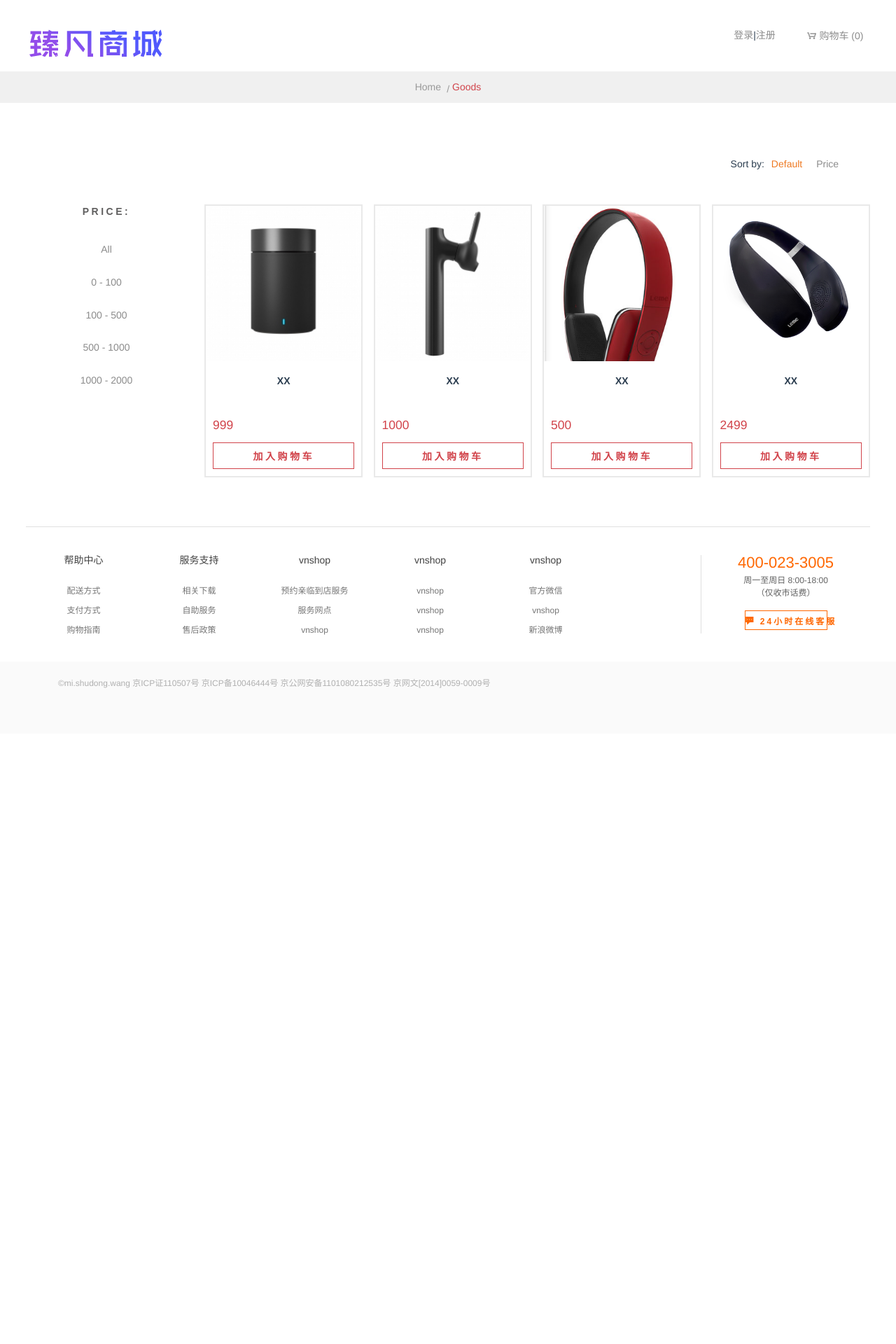
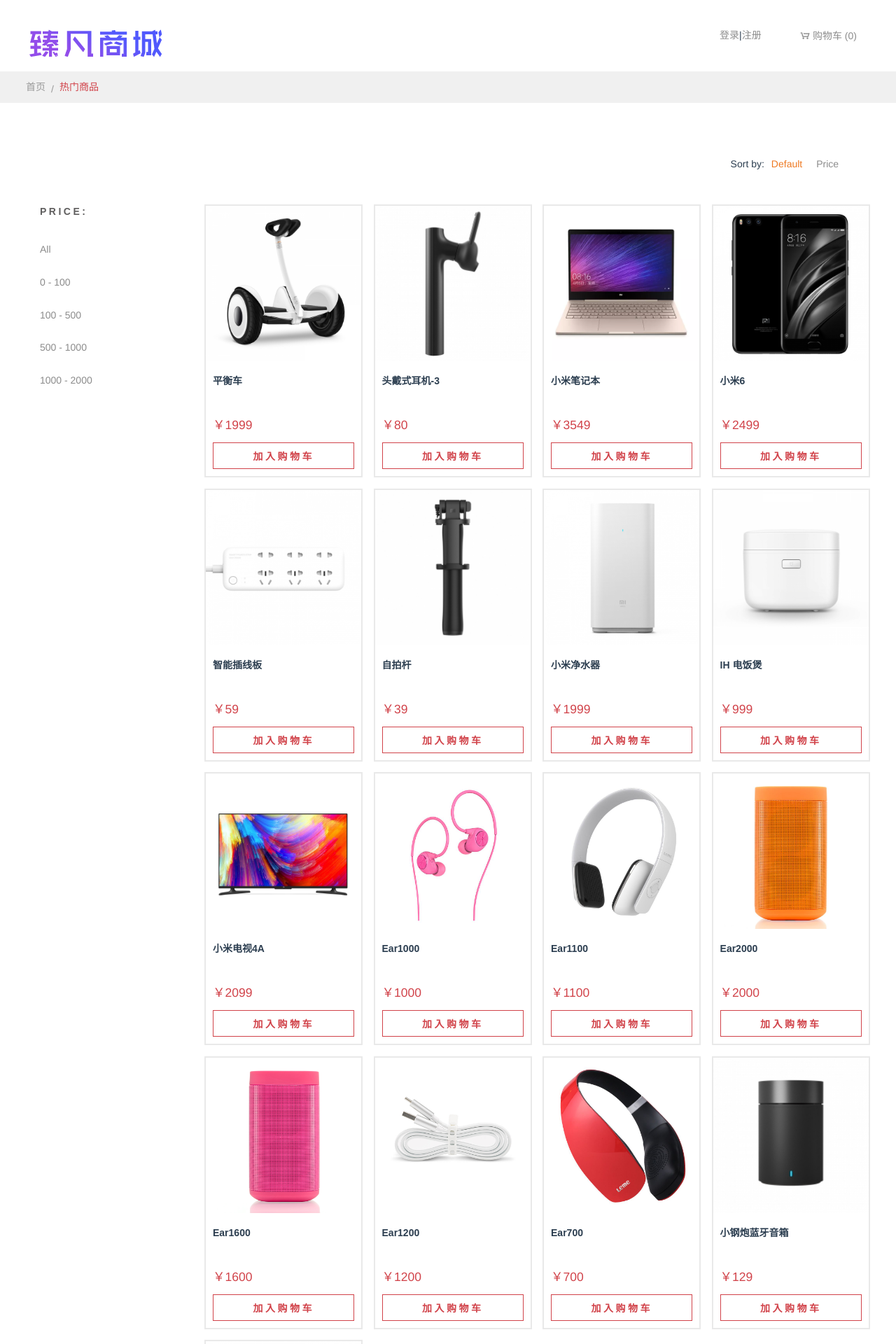
Before and after one commit to lvye1221/shop-web1710, a Vue app: page / in a window 1280 px wide. Shown: the top 1920 px of the page at 70% size. Before the commit the page ends 1048 px from the top, so only its background shows below. Built offline with nearby package versions, Linux system fonts and the light colour scheme.

Commit message:
完成首页模拟数据的加载

```diff
--- a/package.json
+++ b/package.json
@@ -13,7 +13,9 @@
     "build": "node build/build.js"
   },
   "dependencies": {
+    "axios": "^0.18.0",
     "vue": "^2.5.2",
+    "vue-axios": "^2.0.2",
     "vue-router": "^3.0.1"
   },
   "devDependencies": {
--- a/src/App.vue
+++ b/src/App.vue
@@ -35,7 +35,7 @@
   font-family: 'Avenir', Helvetica, Arial, sans-serif;
   -webkit-font-smoothing: antialiased;
   -moz-osx-font-smoothing: grayscale;
-  text-align: center;
+  /* text-align: center; */
   color: #2c3e50;
   /* margin-top: 60px; */
   /* 注释： Ctrl+/ */
--- /dev/null
+++ b/src/components/NavBread.vue
@@ -0,0 +1,31 @@
+<template>
+  <div>
+      <div class="nav-breadcrumb-wrap">
+        <div class="container">
+            <nav class="nav-breadcrumb">
+                <a href="#/">首页</a>
+
+                <!--
+                    <slot></slot>
+                    代表从父组件传递过来的数据
+                 -->
+                <span>
+                    <slot></slot>
+                </span>
+                <!-- <span>热门商品</span> -->
+            </nav>
+        </div>
+    </div>
+  </div>
+</template>
+
+<script>
+export default {
+  name: 'NavBread'
+}
+</script>
+
+<!-- Add "scoped" attribute to limit CSS to this component only -->
+<style scoped>
+
+</style>
--- a/src/components/NavHeader.vue
+++ b/src/components/NavHeader.vue
@@ -1,6 +1,6 @@
 <template>
   <div class="hello">
-        <div class="site-header" style="clear:both;">
+      <div class="site-header" style="clear:both;">
         <div class="container">
             <div class="header-logo">
                 <a href="#/" title="小米官网"><img src="/static/img/logo.png" /></a>
@@ -48,6 +48,8 @@
             <div class="container"></div>
         </div>
     </div>
+
+
   </div>
 </template>
 
--- a/src/main.js
+++ b/src/main.js
@@ -6,6 +6,22 @@
 
 Vue.config.productionTip = false
 
+
+import Axios from 'axios'
+
+import VueAxios from 'vue-axios'
+
+// 作用： 将 axios 绑定到 vue 实例中
+//       就可以通过  this.axios.get 去请求数据
+Vue.use(VueAxios, Axios)
+
+
+// 定义钱的过滤器
+Vue.filter("money", function(data) {
+  return "￥" + data;
+})
+
+
 /* eslint-disable no-new */
 new Vue({
   el: '#app',
--- a/src/page/Cart.vue
+++ b/src/page/Cart.vue
@@ -1,5 +1,10 @@
 <template>
   <div>
+
+      <!-- 使用导航组件 -->
+    <nav-bread>
+        购物车
+    </nav-bread>
 
     <div class="container">
         <div class="cart">
@@ -92,8 +97,14 @@
 </template>
 
 <script>
+
+import NavBread from "@/components/NavBread"
+
 export default {
-  name: 'Cart'   // 组件名
+  name: 'Cart',   // 组件名
+  components: {
+      NavBread
+  }
 }
 </script>
 
--- a/src/page/ProjectList.vue
+++ b/src/page/ProjectList.vue
@@ -2,14 +2,11 @@
   <div class="hello">
 
 
-    <div class="nav-breadcrumb-wrap">
-        <div class="container">
-            <nav class="nav-breadcrumb">
-                <a href="/">Home</a>
-                <span>Goods</span>
-            </nav>
-        </div>
-    </div>
+      <!-- 使用导航组件 -->
+    <nav-bread>
+        热门商品
+    </nav-bread>
+
     <div class="accessory-result-page accessory-page">
         <div class="container">
             <div class="filter-nav">
@@ -43,25 +40,23 @@
                 <div class="accessory-list-wrap">
                     <div class="accessory-list col-4">
                         <ul>
-                            <li>
+                            <li v-for="good in goodsList">
                                 <div class="pic">
                                     <a href="#">
-
                                       <!-- <img src="/static/img/1.jpg" alt=""> -->
-                                      <img src="/static/img/1.jpg" alt="">
-
-
-                                      </a>
+                                      <!-- <img src="/static/img/1.jpg" alt=""> -->
+                                        <img v-bind:src="'/static/img/' + good.productImage" alt="">
+                                    </a>
                                 </div>
                                 <div class="main">
-                                    <div class="name">XX</div>
-                                    <div class="price">999</div>
+                                    <div class="name">{{good.productName}}</div>
+                                    <div class="price">{{good.salePrice | money}}</div>
                                     <div class="btn-area">
                                         <a href="javascript:;" class="btn btn--m">加入购物车</a>
                                     </div>
                                 </div>
                             </li>
-                            <li>
+                            <!-- <li>
                                 <div class="pic">
                                     <a href="#"><img src="/static/img/2.jpg" alt=""></a>
                                 </div>
@@ -96,49 +91,51 @@
                                         <a href="javascript:;" class="btn btn--m">加入购物车</a>
                                     </div>
                                 </div>
-                            </li>
+                            </li> -->
                         </ul>
                     </div>
                 </div>
             </div>
         </div>
     </div>
-    <!-- <footer class="footer">
-  <div class="footer__wrap">
-    <div class="footer__secondary">
-      <div class="footer__inner">
-        <div class="footer__region">
-          <span>Region</span>
-          <select class="footer__region__select">
-            <option value="en-US">USA</option>
-            <option value="zh-CN">China</option>
-            <option value="in">India</option>
-          </select>
-        </div>
-        <div class="footer__secondary__nav">
-          <span>Copyright © 2017 Shudong All Rights Reserved.</span>
-          <a href="http://us.lemall.com/us/aboutUs.html">
-            About Us
-          </a>
-          <a href="http://us.lemall.com/us/termsofUse.html">
-            Terms &amp; Conditions
-          </a>
-          <a href="http://us.lemall.com/us/privacyPolicy.html">
-            Privacy Policy
-          </a>
-        </div>
-      </div>
-    </div>
-  </div>
-</footer> -->
 
 
   </div>
 </template>
 
 <script>
+import NavBread from "@/components/NavBread"
 export default {
-  name: 'ProjectList'
+  name: 'ProjectList',   // 组件名
+//   data: function() {
+
+//   }
+  data() {     // ES6中代表定义1个简单的函数
+    return {
+        goodsList: []             // 商品数据
+    }
+  },
+  mounted() {     // 挂载后请求数据
+    // this.axios 刚引入请求数据的模块
+    //  请求模拟数据
+
+    // var self = this;
+
+    // this.axios.get("/static/mock/mock-goods.json")
+    //     .then(function(res) {
+    //         // console.log(res)
+    //         self.goodsList = res.data.data
+    //     })
+
+    this.axios.get("/static/mock/mock-goods.json")
+        .then( (res) => {
+            // ES6 中箭头函数，不会改变 this 的指向
+            this.goodsList = res.data.data
+        })
+  },
+  components: {
+      NavBread
+  }
 }
 </script>
 
--- /dev/null
+++ b/static/mock/mock-goods.json
@@ -0,0 +1,173 @@
+{
+    "data": [{
+            "_id": {
+                "$oid": "58c284b13a1bb9aa7033801b"
+            },
+            "productId": "201710003",
+            "productName": "平衡车",
+            "salePrice": 1999,
+            "productImage": "pingheng.jpg",
+            "productUrl": ""
+        },
+        {
+            "_id": {
+                "$oid": "58c284d7117a2e6599abef5e"
+            },
+            "productId": "201710004",
+            "productName": "头戴式耳机-3",
+            "salePrice": 80,
+            "productImage": "2.jpg",
+            "productUrl": ""
+        },
+        {
+            "_id": {
+                "$oid": "58c284e6117a2e6599abef5f"
+            },
+            "productId": "201710005",
+            "productName": "小米笔记本",
+            "salePrice": 3549,
+            "productImage": "note.jpg",
+            "productUrl": ""
+        },
+        {
+            "_id": {
+                "$oid": "58c284f4117a2e6599abef60"
+            },
+            "productId": "201710006",
+            "productName": "小米6",
+            "salePrice": 2499,
+            "productImage": "mi6.jpg",
+            "productUrl": ""
+        },
+        {
+            "_id": {
+                "$oid": "58e704ef98dab115d336b3f1"
+            },
+            "productId": "201710002",
+            "productName": "智能插线板",
+            "salePrice": 59,
+            "productImage": "6.jpg",
+            "productUrl": ""
+        },
+        {
+            "_id": {
+                "$oid": "58e7050398dab115d336b3f2"
+            },
+            "productId": "201710007",
+            "productName": "自拍杆",
+            "salePrice": 39,
+            "productImage": "zipai.jpg",
+            "productUrl": ""
+        },
+        {
+            "_id": {
+                "$oid": "58e7050c98dab115d336b3f3"
+            },
+            "productId": "201710008",
+            "productName": "小米净水器",
+            "salePrice": 1999,
+            "productImage": "8.jpg",
+            "productUrl": ""
+        },
+        {
+            "_id": {
+                "$oid": "58e7051698dab115d336b3f4"
+            },
+            "productId": "201710009",
+            "productName": "IH 电饭煲",
+            "salePrice": 999,
+            "productImage": "9.jpg",
+            "productUrl": ""
+        },
+        {
+            "_id": {
+                "$oid": "58e7052198dab115d336b3f5"
+            },
+            "productId": "201710010",
+            "productName": "小米电视4A",
+            "salePrice": 2099,
+            "productImage": "10.jpg",
+            "productUrl": ""
+        },
+        {
+            "_id": {
+                "$oid": "58e7052a98dab115d336b3f6"
+            },
+            "productId": "201710011",
+            "productName": "Ear1000",
+            "salePrice": 1000,
+            "productImage": "11.jpg",
+            "productUrl": ""
+        },
+        {
+            "_id": {
+                "$oid": "58e7053298dab115d336b3f7"
+            },
+            "productId": "201710012",
+            "productName": "Ear1100",
+            "salePrice": 1100,
+            "productImage": "12.jpg",
+            "productUrl": ""
+        },
+        {
+            "_id": {
+                "$oid": "58e7053c98dab115d336b3f8"
+            },
+            "productId": "201710013",
+            "productName": "Ear2000",
+            "salePrice": 2000,
+            "productImage": "13.jpg",
+            "productUrl": ""
+        },
+        {
+            "_id": {
+                "$oid": "58e7054798dab115d336b3f9"
+            },
+            "productId": "201710014",
+            "productName": "Ear1600",
+            "salePrice": 1600,
+            "productImage": "14.jpg",
+            "productUrl": ""
+        },
+        {
+            "_id": {
+                "$oid": "58e7055198dab115d336b3fa"
+            },
+            "productId": "201710015",
+            "productName": "Ear1200",
+            "salePrice": 1200,
+            "productImage": "15.jpg",
+            "productUrl": ""
+        },
+        {
+            "_id": {
+                "$oid": "58e7057798dab115d336b3fb"
+            },
+            "productId": "201710016",
+            "productName": "Ear700",
+            "salePrice": 700,
+            "productImage": "16.jpg",
+            "productUrl": ""
+        },
+        {
+            "_id": {
+                "$oid": "58e7058498dab115d336b3fc"
+            },
+            "productId": "201710017",
+            "productName": "小钢炮蓝牙音箱",
+            "salePrice": 129,
+            "productImage": "1.jpg",
+            "productUrl": ""
+        },
+        {
+            "_id": {
+                "$oid": "58e7058d98dab115d336b3fd"
+            },
+            "productId": "201710018",
+            "productName": "智能摄像机",
+            "salePrice": 389,
+            "productImage": "photo.jpg",
+            "productUrl": ""
+        }
+    ]
+}
```
